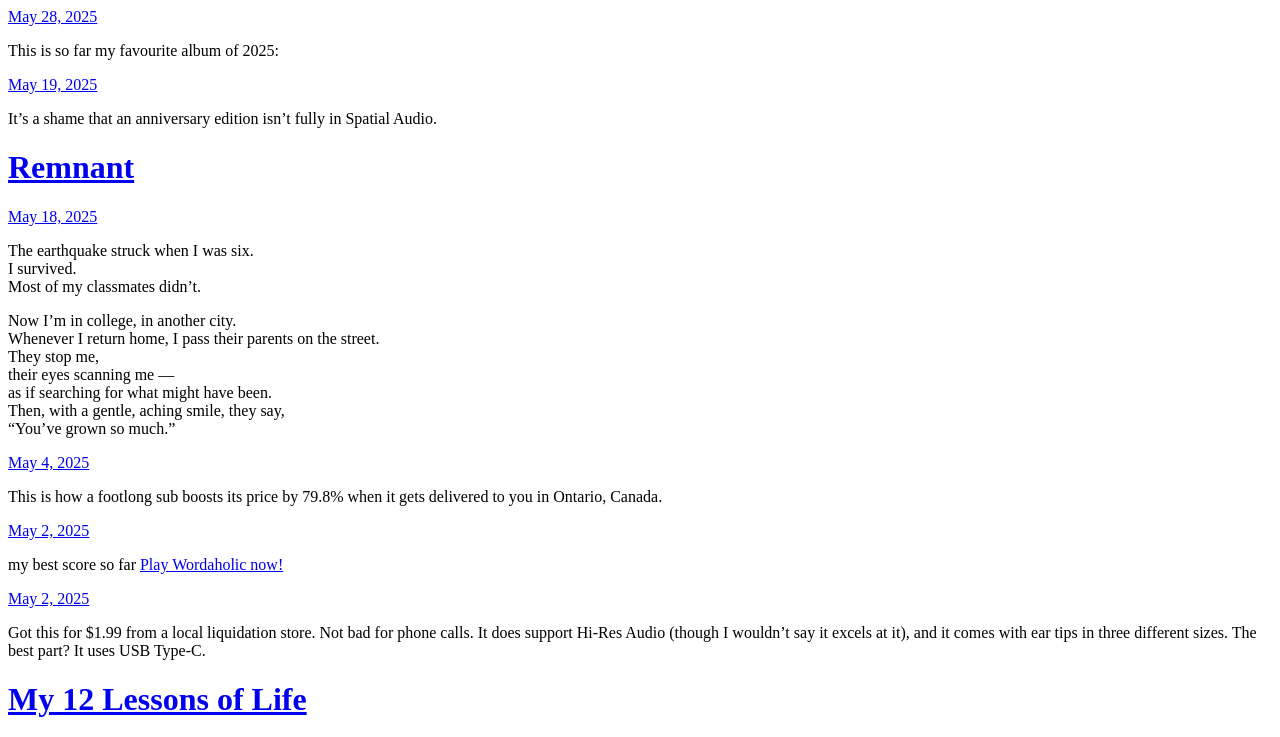
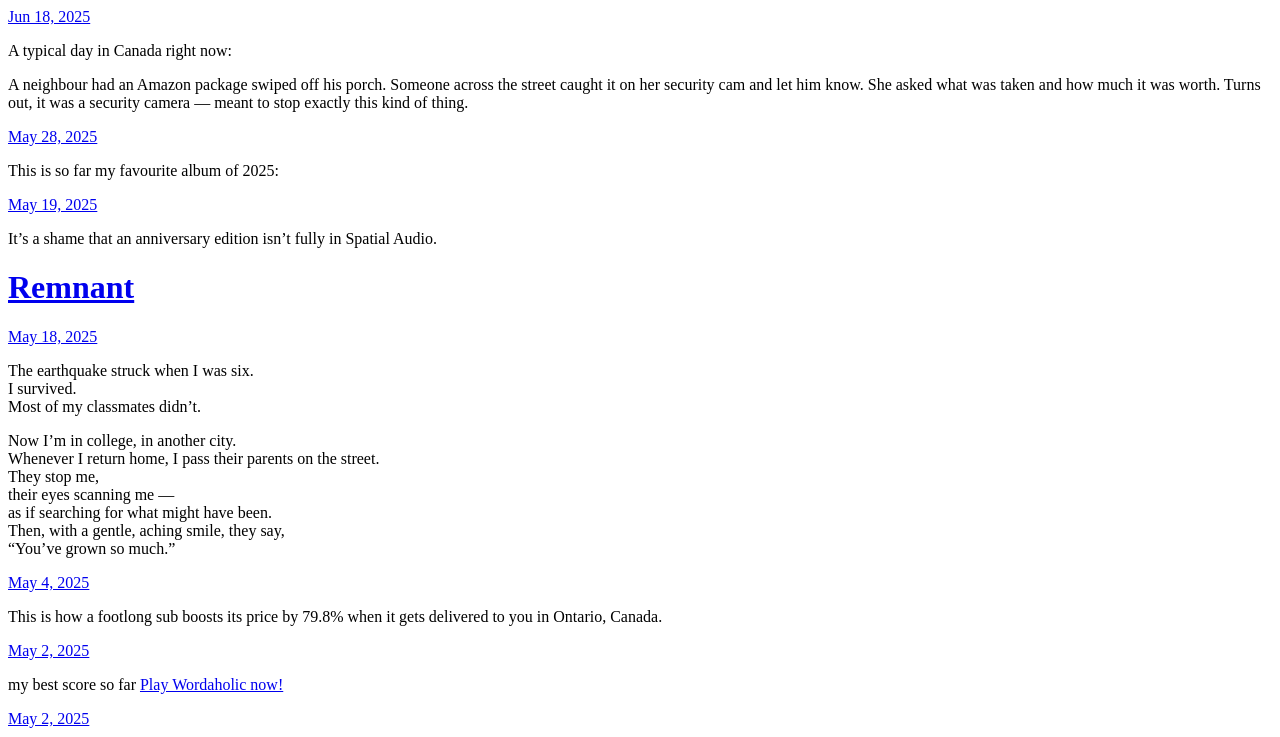
Before and after one commit to jasonshew/shew.micro.blog, a plain HTML site: page index.html in a window 1280 px wide. Shown: the top 737 px of the page. Drawn offline with Linux system fonts and the light colour scheme.

Commit message:
Archiving from Micro.blog.

```diff
--- a/index.html
+++ b/index.html
@@ -21,6 +21,18 @@
 <div class="h-feed">
 
 
+
+	  <div class="h-entry">
+
+
+		<a href="https://jasonshew.com/2025/06/18/a-typical-day-in-canada/" class="u-url"><time class="dt-published" datetime="2025-06-18 17:12:11 -0400">Jun 18, 2025</time></a>
+
+		<div class="e-content">
+			 <p>A typical day in Canada right now:</p>
+<p>A neighbour had an Amazon package swiped off his porch. Someone across the street caught it on her security cam and let him know. She asked what was taken and how much it was worth. Turns out, it was a security camera — meant to stop exactly this kind of thing.</p>
+
+		</div>
+	  </div>
 
 	  <div class="h-entry">
 
```
